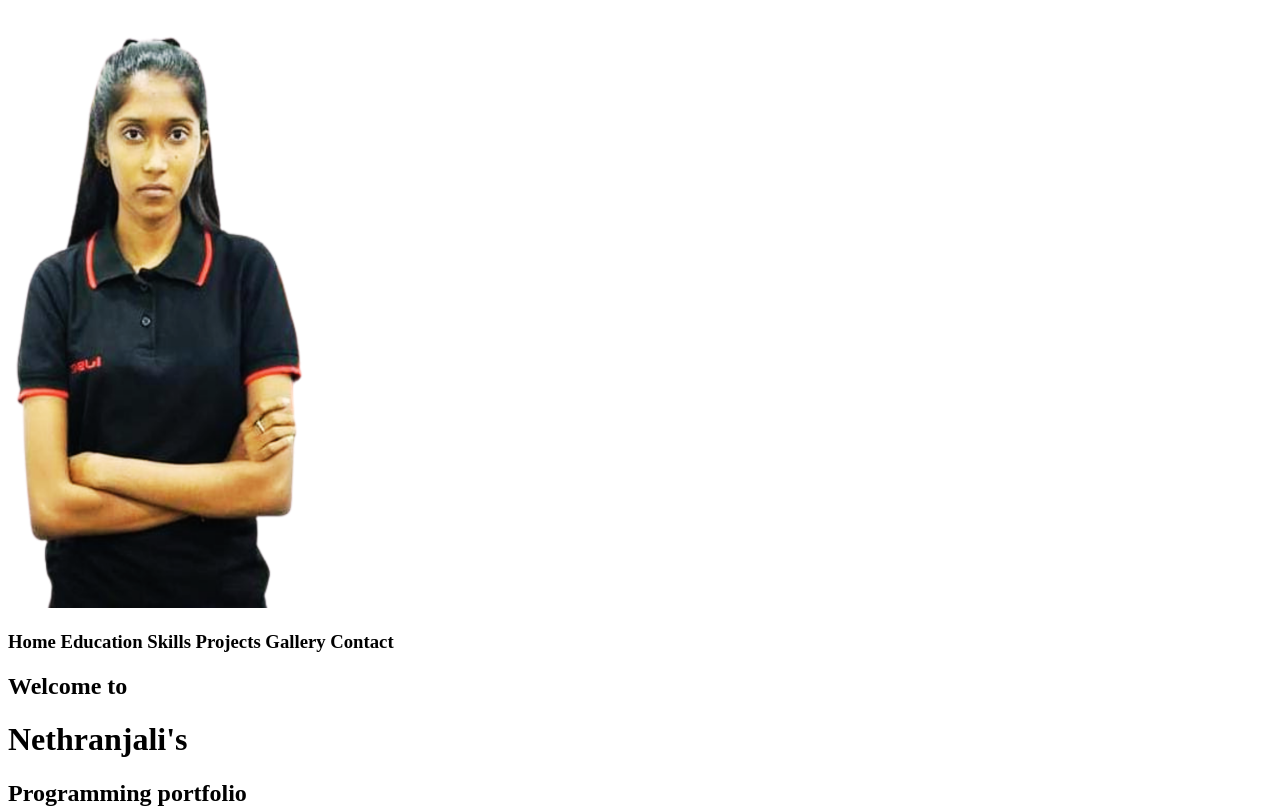
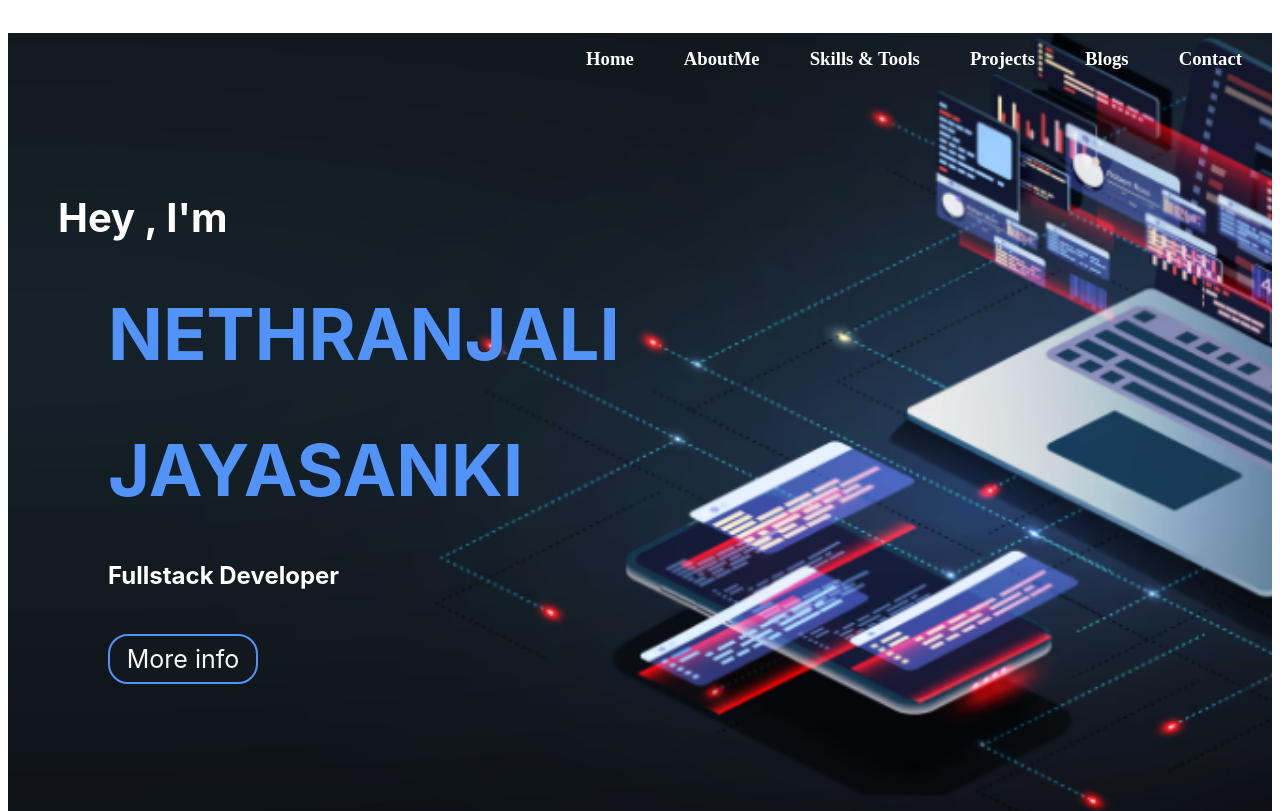
Before and after one commit to nethranjalijayasanki/MyFirstPersonalWebsite1, a plain HTML site: page index.html in a window 1280 px wide. Shown: the top 811 px of the page. Drawn offline with nearby package versions, Linux system fonts and the light colour scheme.

Commit message:
end of home page

```diff
--- a/index.html
+++ b/index.html
@@ -2,17 +2,114 @@
 <html lang="en">
 <head>
     <meta charset="UTF-8">
+
+<!--    Animate.css-->
+    <link
+            rel="stylesheet"
+            href="https://cdnjs.cloudflare.com/ajax/libs/animate.css/4.1.1/animate.min.css"
+    />
+
+<!--&lt;!&ndash;    AOS&ndash;&gt;-->
+<!--    <link href="https://unpkg.com/aos@2.3.1/dist/aos.css" rel="stylesheet">-->
+
+
     <title>My Portfolio</title>
+
+    <style>
+        .header{
+            background: url("asset/image/img.png");
+            height: 100vh;
+            width: 100%;
+            background-size: cover;
+            background-repeat: no-repeat;
+            color: white;
+
+        }
+        .header .nav a{
+            margin-top: 5px;
+            float: right;
+            color:white;
+            text-align: center;
+            padding: 10px 20px;
+            font-weight: bold;
+            display: block;
+            font-style: revert;
+            text-decoration: none;
+            padding-right: 30px;
+            border-radius: 10px;
+        }
+        .header .info h2{
+            color: white;
+            font-family: inter;
+            font-size: 2.5rem;
+            font-weight: bold;
+            padding-top: 160px;
+            padding-left: 50px;
+        }
+        .header .info h1 {
+            color:#5293fa ;
+            font-family: inter;
+            font-size: 4.5rem;
+            font-weight: bold;
+            padding-top: 0px;
+            padding-left: 100px;
+        }
+        .header .info h3 {
+            color: #ffff;
+            font-family: inter;
+            font-size: 1.5rem;
+            padding-left: 100px;
+        }
+        .more{
+            width: 150px;
+            height: 50px;
+            margin-left: 100px;
+            margin-top: 20px;
+            background:#11181e;
+            border: 2px solid #5293fa;
+            border-radius: 20px;
+            font-family: Inter;
+            font-style: normal;
+            font-weight: 400;
+            font-size: 25px;
+            color: whitesmoke;
+        }
+
+    </style>
 </head>
 <body>
-<!--        home page-->
-<!--            input home page image-->
-    <input type="image" src="asset/image/myImage.png" height="600px" width="300px">
-<!--            home page bar-->
-    <h3>Home  Education   Skills   Projects   Gallery   Contact</h3>
-<!--                title-->
-    <h2>Welcome to</h2>
-    <h1>Nethranjali's </h1><h2>Programming portfolio</h2>
+<!--        home page start-->
+    <header class="header" id="home">
+
+        <!--            home page bar-->
+            <nav class="nav">
+                <h3>
+                    <a href="#Contact" class="Contact">Contact</a>
+                    <a href="#Blogs"class="links">Blogs</a>
+                    <a href="#Projects" class="links">Projects</a>
+                    <a href="#Skills&tools"class="links">Skills & Tools</a>
+                    <a href="#AboutMe" class="links">AboutMe</a>
+                    <a href="#Home" class="links">Home</a>
+                </h3>
+            </nav>
+
+            <!--                title-->
+        <div class="info" >
+            <h2>Hey , I'm</h2>
+            <h1>NETHRANJALI </h1>
+            <h1 class="secondName">JAYASANKI</h1>
+            <h3>Fullstack Developer</h3>
+            <button class="btn more">More info</button>
+        </div>
+
+    </header>
+<!--        home page end-->
+
+
+
+
+    <input type="image" src="asset/image/my_image.jpg" height="600px" width="600px">
+
 <!--                    content-->
 <p>Hi !  I’m Nethranjali Jayasanki,
     a passionate software
@@ -58,7 +155,7 @@
 <!--        title-->
     <h1>Projects...</h1>
 <!--                input side image-->
-    <input type="image" src="asset/image/project.png" height="600px" width="400px">
+    <input type="image" src="asset/image/project.png" height="500px" width="400px">
 <!--            sub title 01 -->
     <h3>Hardware Management System</h3><h4>Java</h4>
 <!--            hyper link 01 -->
@@ -80,18 +177,21 @@
 <!--            sub title 01 -->
     <h3>Design Mockups & Wierframes</h3>
 <!--                    input images-->
-    <input type="image" src="asset/image/post1.jpg" height="400px" width="600px">
-    <input type="image" src="asset/image/post2.jpg" height="400px" width="600px">
-    <input type="image" src="asset/image/post3.jpg" height="400px" width="600px">
+    <input type="image" src="asset/image/post1.jpg" height="200px" width="50%">
+    <input type="image" src="asset/image/post2.jpg" height="200px" width="50%">
+    <input type="image" src="asset/image/post3.jpg" height="200px" width="50%">
 <!--            sub title 02 -->
     <h3>Event Photo</h3>
 <!--                    input image-->
+<div data-aos="zoom-in">
     <input type="image" src="asset/image/inovestaGroup.jpg" height="400px" width="600px">
+</div>
+
 <!--        end of the gallery page-->
 
 
 <!--    contact page-->
-    <h1>Contact Me...</h1>
+    <h1 class="animate__animated animate__rubberBand animate__infinite">Contact Me...</h1>
 
     <input type="image" src="asset/image/contactMe.jpg" height="400px" width="600px">
     <input type="image" src="asset/icon/github.png" height="50px" width="50px">
@@ -145,7 +245,14 @@
 
     </footer>
 <!--        end of the footer page-->
+<input type="image" src="asset/image/footer.jpeg" height="400px" width="100%">
 
 
+
+<!--&lt;!&ndash;        AOS&ndash;&gt;-->
+<!--<script src="https://unpkg.com/aos@2.3.1/dist/aos.js"></script>-->
+<!--<script>-->
+<!--    AOS.init();-->
+<!--</script>-->
 </body>
 </html>
```
Also changed, not shown: asset/image/img.png (added), asset/image/myImage.png (deleted), asset/image/my_image.jpg (added).
